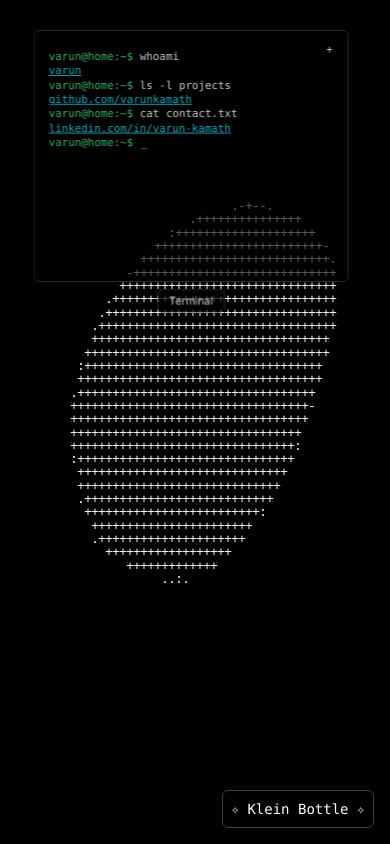
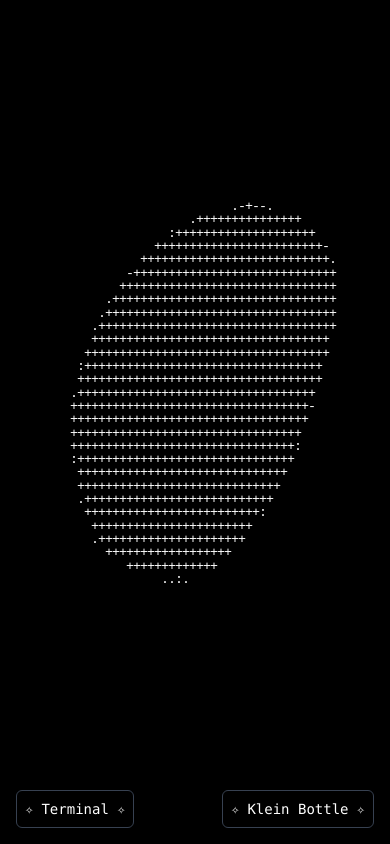
Before and after one commit to varunkamath/varunkamathdev, a Next.js app: page / in a window 390 px wide. Both pictures are taken after a click on the button "Minimize info". Built offline with nearby package versions, Linux system fonts and the light colour scheme.

Commit message:
refactor: Fully minimize for mobile

```diff
--- a/app/page.tsx
+++ b/app/page.tsx
@@ -515,7 +515,7 @@ function ShapeComponent() {
 
       {/* Personal info section with minimize/expand functionality */}
       <div className={`absolute transition-all duration-300 ${isPersonalInfoMinimized
-        ? 'md:left-4 md:bottom-4 left-4 top-4 transform scale-90 opacity-80 hover:opacity-100'
+        ? 'hidden md:block md:left-4 md:bottom-4 md:transform md:scale-90 md:opacity-80 md:hover:opacity-100'
         : 'left-1/2 top-1/2 transform -translate-x-1/2 -translate-y-1/2'
         }`}>
 
@@ -591,12 +591,25 @@ function ShapeComponent() {
 
           {/* Show minimized state indicator - now positioned in the wrapper */}
           {isPersonalInfoMinimized && (
-            <div className="absolute top-full mt-2 left-1/2 transform -translate-x-1/2 bg-black bg-opacity-90 px-3 py-1 text-xs text-white rounded-md border border-gray-700 z-50 shadow-md">
+            <div className="absolute top-full mt-2 left-1/2 transform -translate-x-1/2 bg-black bg-opacity-90 px-3 py-1 text-xs text-white rounded-md border border-gray-700 z-50 shadow-md md:block hidden">
               Terminal
             </div>
           )}
         </div>
       </div>
+
+      {/* Mobile-only floating button to restore terminal when minimized */}
+      {isPersonalInfoMinimized && (
+        <button
+          onClick={() => setIsPersonalInfoMinimized(false)}
+          className="md:hidden fixed bottom-4 left-4 bg-black bg-opacity-80 p-2 rounded-md border border-gray-700 font-mono text-white text-sm z-50 cursor-pointer hover:bg-opacity-100 hover:border-white transition-all duration-300 flex items-center justify-center"
+          aria-label="Open Terminal"
+        >
+          <span className="mr-2">✧</span>
+          <span>Terminal</span>
+          <span className="ml-2">✧</span>
+        </button>
+      )}
     </div>
   );
 }
```
